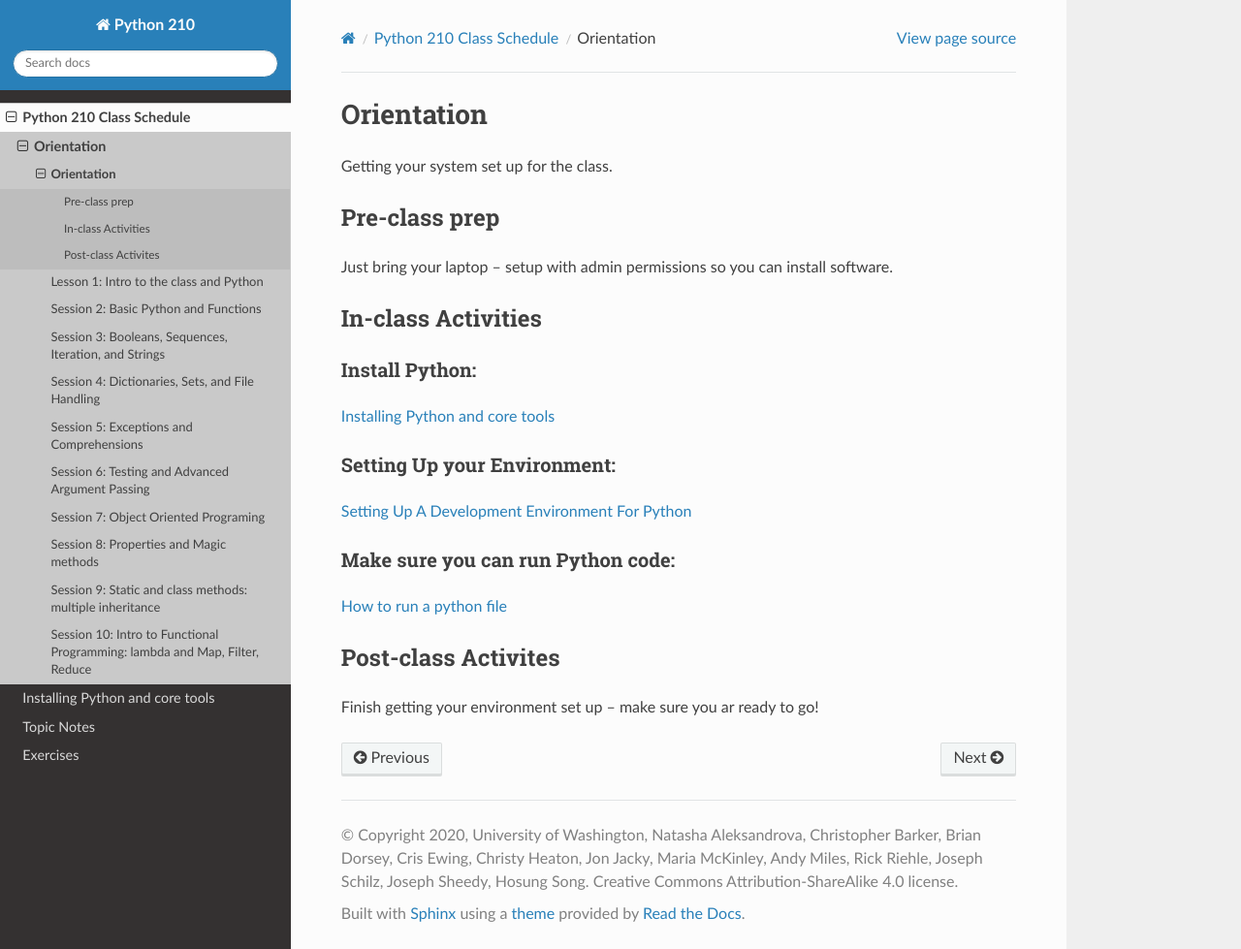
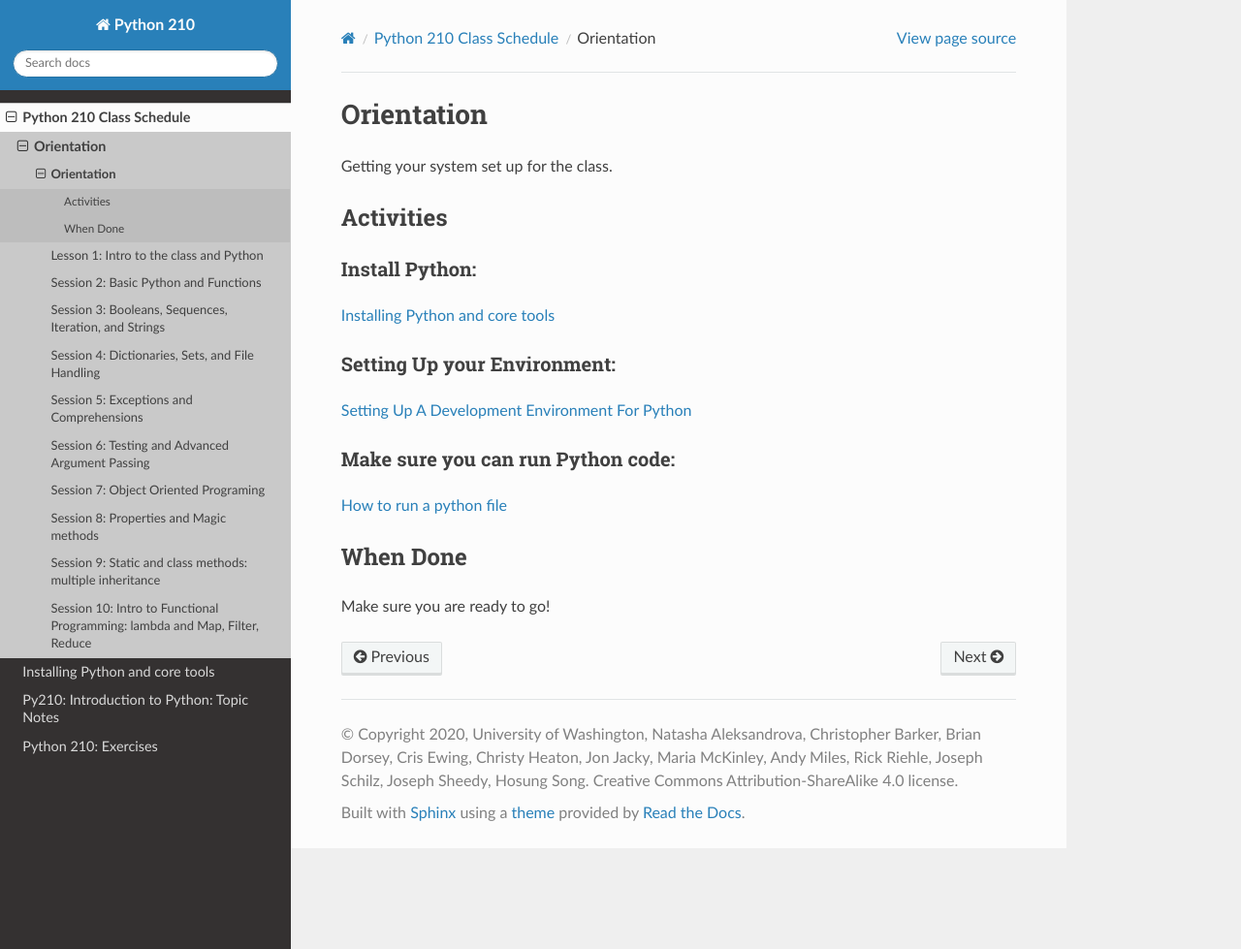
Before and after one commit to UWPCE-PythonCert/ProgrammingInPython, a Sphinx documentation site: the page built from source/class_schedule/orientation.rst, in a window 1280 px wide and 979 px high. Shown: the whole window at 97% size. Built offline with Sphinx 7.4.7 and the Read the Docs theme 2.0.0, drawn with Linux system fonts in a browser that asks for light colours; pages that are not in the unit, such as notebooks, are missing from menus.

Commit message:
a little cleanup

```diff
--- a/source/class_schedule/orientation.rst
+++ b/source/class_schedule/orientation.rst
@@ -6,14 +6,9 @@ Orientation
 
 Getting your system set up for the class.
 
-Pre-class prep
-==============
 
-Just bring your laptop -- setup with admin permissions so you can install software.
-
-
-In-class Activities
-===================
+Activities
+==========
 
 Install Python:
 ---------------
@@ -29,7 +24,7 @@ Make sure you can run Python code:
 
 :ref:`how_to_run_a_python_file`
 
-Post-class Activites
-====================
+When Done
+=========
 
-Finish getting your environment set up -- make sure you ar ready to go!
+Make sure you are ready to go!
--- a/source/exercises/index.rst
+++ b/source/exercises/index.rst
@@ -1,13 +1,11 @@
-#########
-Exercises
-#########
+#####################
+Python 210: Exercises
+#####################
 
 These are the exercises associated with each Lesson:
 
 See the Canvas or EdX instance for your class for the full lesson descriptions.
 
-Py210: Introduction to Python
-=============================
 
 Lesson 1: Introductions and Setting up your Environment
 -------------------------------------------------------
```
Also changed, not shown: other parts of source/exercises/index.rst (+1 -1 lines), source/modules/index.rst (+4 -6 lines).
